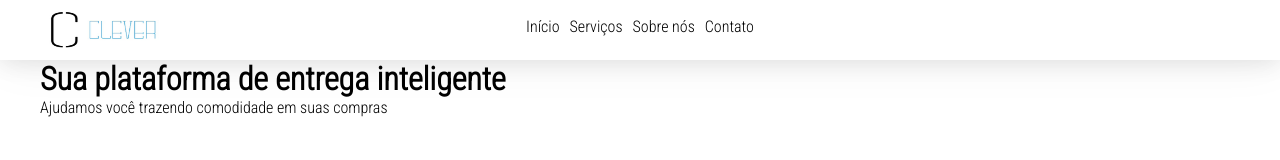
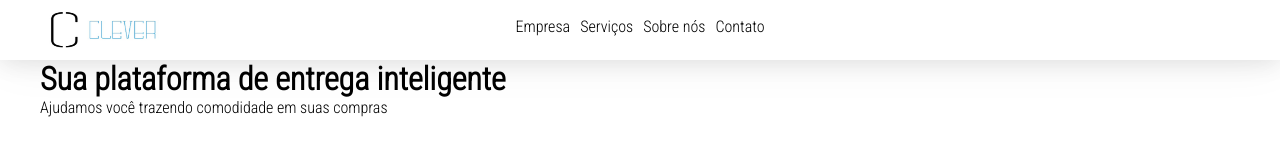
Before and after one commit to elisoaresr/clever-application, a React (Create React App) app in the folder web/: page / in a window 1280 px wide. Shown: the top 160 px of the page. Built offline with nearby package versions, Linux system fonts and the light colour scheme.

Commit message:
Web Application

```diff
--- a/web/src/pages/Home/index.tsx
+++ b/web/src/pages/Home/index.tsx
@@ -1,9 +1,8 @@
 import React from 'react';
 import './styles.css';
 
+import { Link } from 'react-router-dom';
 import logo from '../../assets/logo.png';
-
-import { Link } from 'react-router-dom';
 
 const Home = () => {
   return (
@@ -13,7 +12,7 @@ const Home = () => {
             <img src={logo} alt="logo" />
               <nav className="menu">
                 <Link to="/">
-                <span>Início</span>
+                <span>Empresa</span>
               </Link>
                 <Link to="/">
                 <span>Serviços</span>
--- a/web/src/pages/Home/styles.css
+++ b/web/src/pages/Home/styles.css
@@ -36,6 +36,8 @@ header.header {
     color: black;
     text-decoration: none;
   }
+
+
 .footer {
     position: absolute;
     bottom: 0;
```
